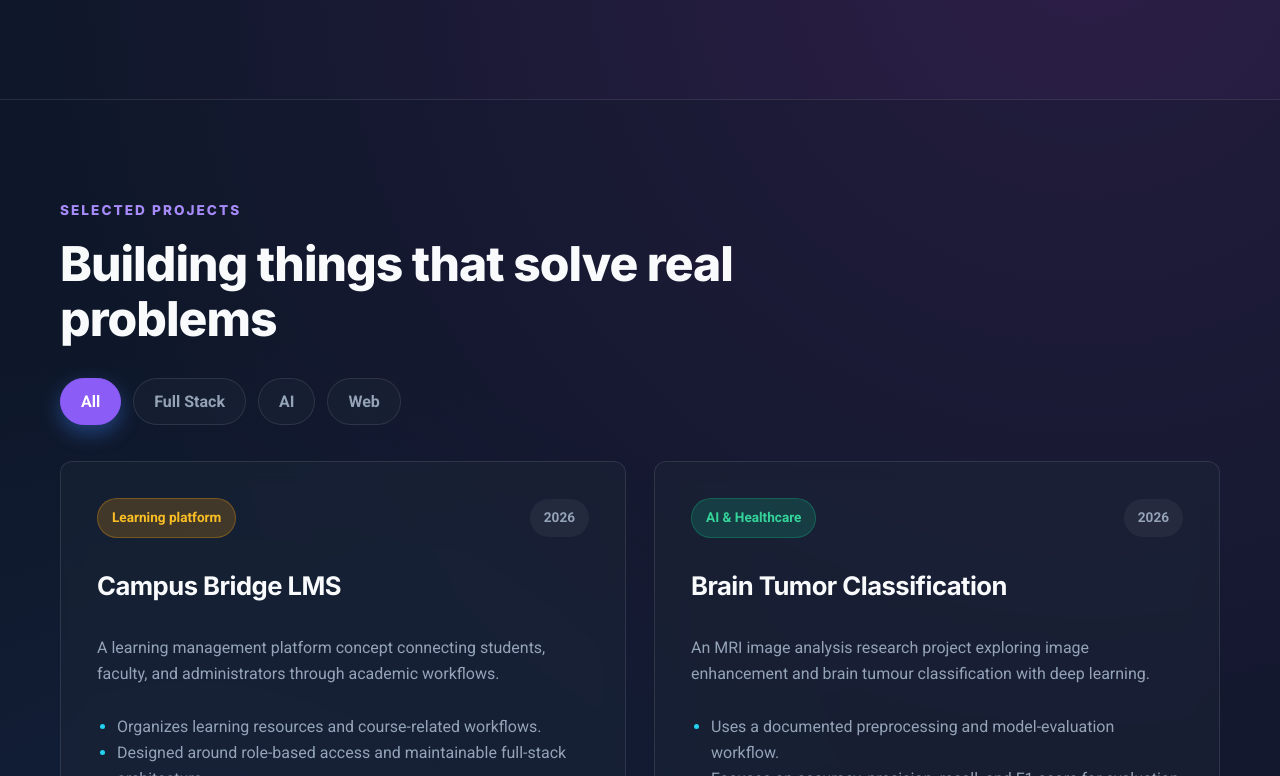
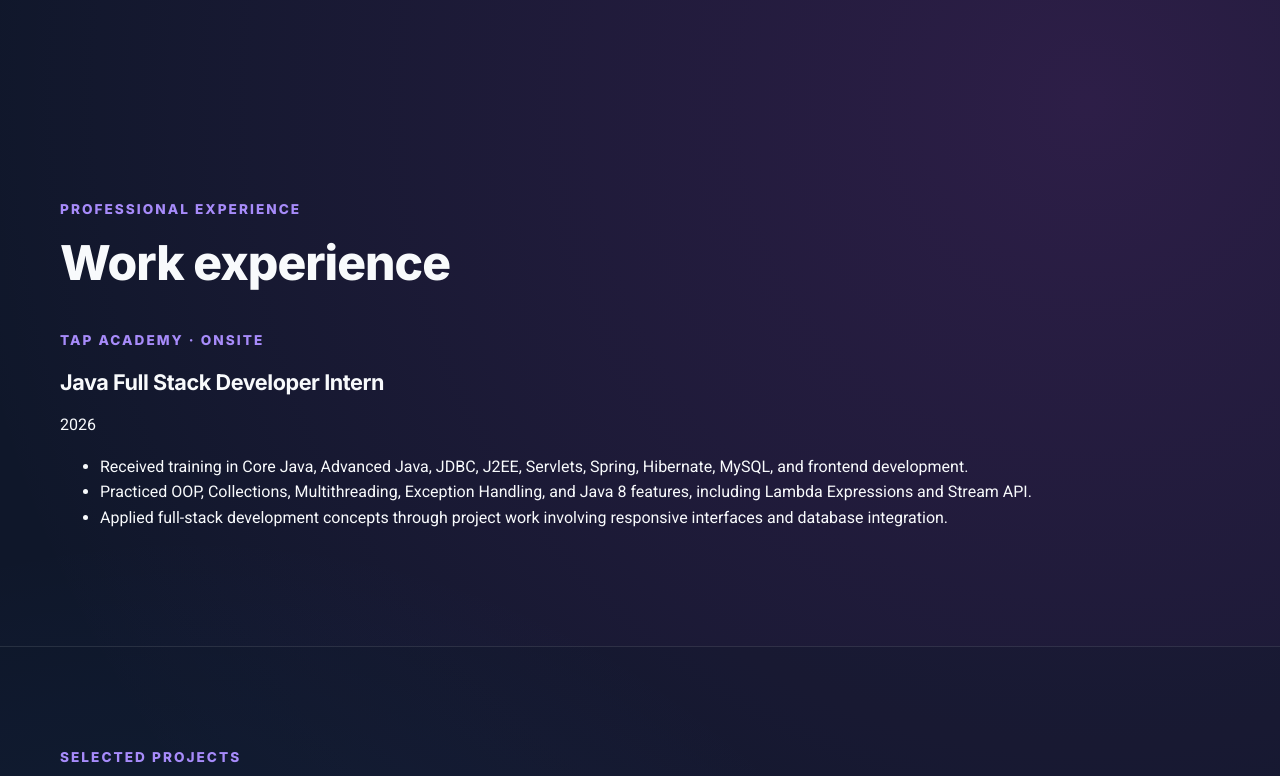
Before and after one commit to ArigalaPunithKumar/My-Portfolio, a React (Vite) app: page / in a window 1280 px wide. Shown: the part 1804-2580 px from the top of the page. Built offline with nearby package versions, Linux system fonts and the light colour scheme; no server answers.

Commit message:
Add Tap Academy internship experience section

```diff
--- a/src/App.jsx
+++ b/src/App.jsx
@@ -311,6 +311,30 @@ function App() {
           </motion.div>
         </section>
 
+        <section id="experience" className="section-pad experience-section">
+          <SectionHeading eyebrow="Professional experience" title="Work experience" />
+          <motion.article
+            className="experience-card"
+            variants={fadeInUp}
+            initial="hidden"
+            whileInView="visible"
+            viewport={{ once: true, margin: "-100px" }}
+          >
+            <div className="experience-heading">
+              <div>
+                <p className="eyebrow">Tap Academy · Onsite</p>
+                <h3>Java Full Stack Developer Intern</h3>
+              </div>
+              <span className="experience-year">2026</span>
+            </div>
+            <ul>
+              <li>Received training in Core Java, Advanced Java, JDBC, J2EE, Servlets, Spring, Hibernate, MySQL, and frontend development.</li>
+              <li>Practiced OOP, Collections, Multithreading, Exception Handling, and Java 8 features, including Lambda Expressions and Stream API.</li>
+              <li>Applied full-stack development concepts through project work involving responsive interfaces and database integration.</li>
+            </ul>
+          </motion.article>
+        </section>
+
         <section id="projects" className="section-pad project-section">
           <SectionHeading eyebrow={projects.eyebrow} title={projects.title} />
 
```
